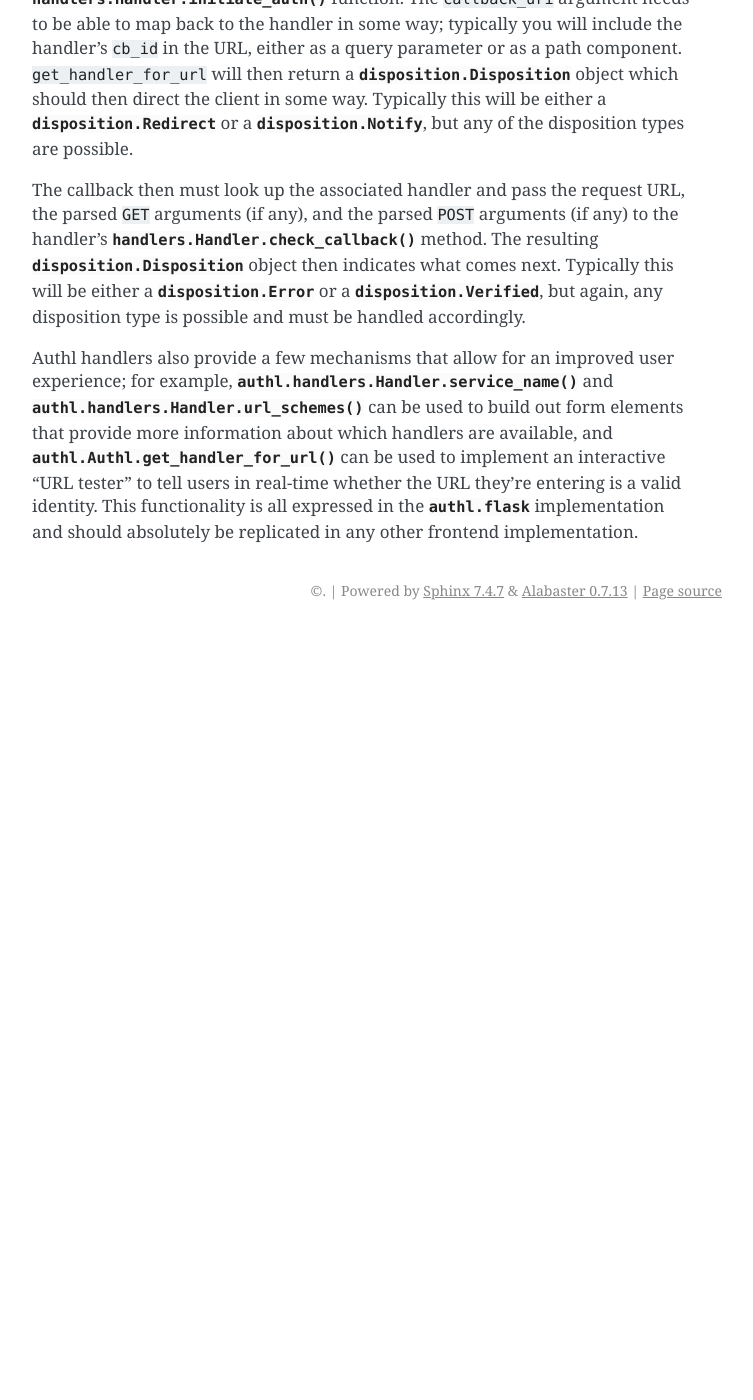
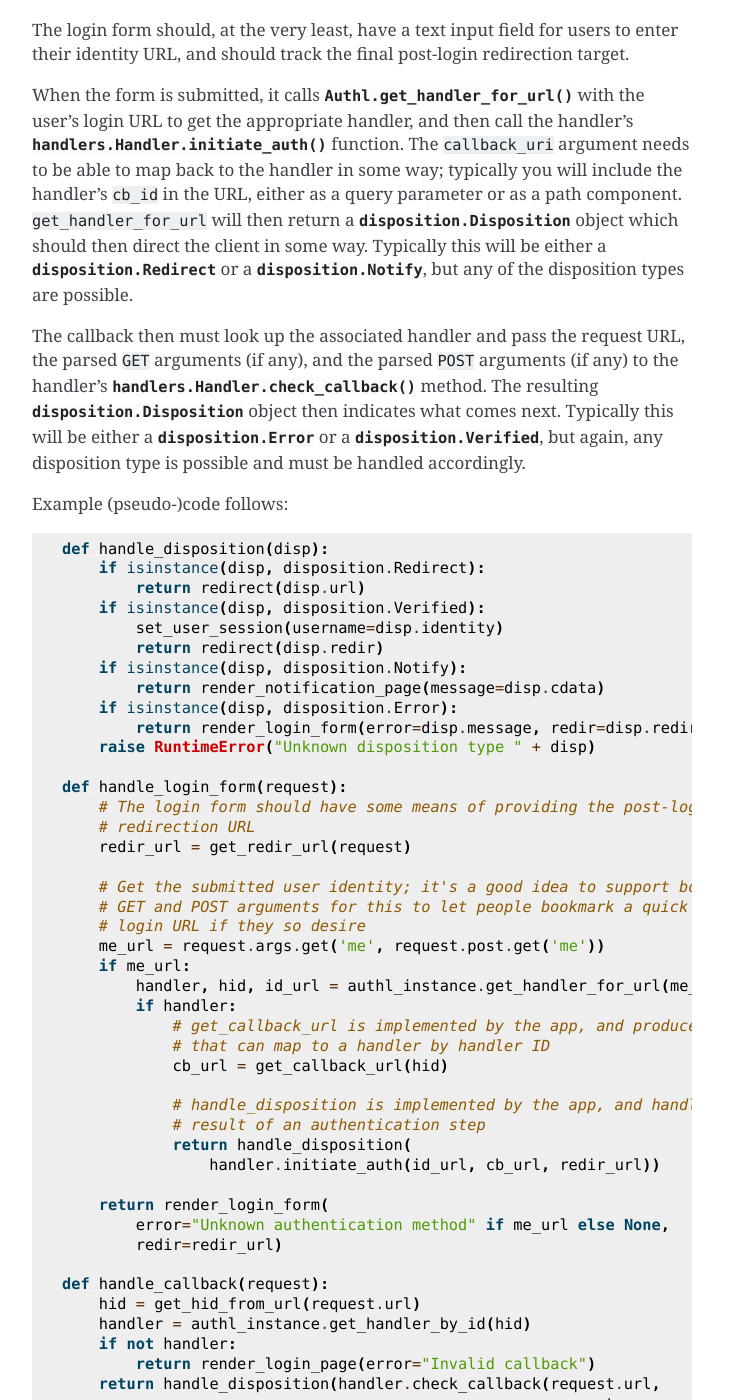
Before and after one commit to PlaidWeb/Authl, a Sphinx documentation site: the page built from docs/flow.rst, in a window 1280 px wide and 1400 px high, scrolled down 375 px. Shown: the whole window, without its empty margins (388-1141 px from the left). Built offline with Sphinx 7.4.7, drawn with Linux system fonts in a browser that asks for light colours; before the commit the page ends 1005 px from its top, so only the background shows below that; some of the changed text lies outside the part shown.

Commit message:
Flesh out generic flow documentation

```diff
--- a/docs/flow.rst
+++ b/docs/flow.rst
@@ -1,14 +1,109 @@
 Authentication Flow
 ===================
 
-This is a brief, framework-agnostic overview of how to use Authl. If you want to use Authl with `Flask`_, instead consider using the :py:mod:`authl.flask` wrapper.
+This is a brief, framework-agnostic overview of how to use Authl. If you want to
+use Authl with `Flask`_, instead consider using the :py:mod:`authl.flask`
+wrapper.
 
 .. _Flask: https://flask.palletsprojects.com/
 
-Typically you will simply use :py:func:`authl.from_config` to build an instance with your configured handlers. However, you can also instance it and your handlers directly. See the documentation for :py:class:`Authl` and :py:func:`Authl.add_handler`, as well as the documentation for :py:mod:`authl.handlers`.
+Notably, the example code below is not written against any specific framework
+and is just to be used as a rough example of how it might look.
 
-For the login flow, you need two parts: a login form, and a callback handler. The login form, at its simplest, should call :py:func:`Authl.get_handler_for_url` with the user's login URL to get the appropriate handler, and then call the handler's :py:func:`handlers.Handler.initiate_auth` function. The ``callback_uri`` argument needs to be able to map back to the handler in some way; typically you will include the handler's ``cb_id`` in the URL, either as a query parameter or as a path component. ``get_handler_for_url`` will then return a :py:class:`disposition.Disposition` object which should then direct the client in some way. Typically this will be either a :py:class:`disposition.Redirect` or a :py:class:`disposition.Notify`, but any of the disposition types are possible.
+Typically you will simply use :py:func:`authl.from_config` to build an instance
+with your configured handlers. However, you can also instance it and your
+handlers directly. See the documentation for :py:class:`Authl` and
+:py:func:`Authl.add_handler`, as well as the documentation for
+:py:mod:`authl.handlers`.
 
-The callback then must look up the associated handler and pass the request URL, the parsed ``GET`` arguments (if any), and the parsed ``POST`` arguments (if any) to the handler's :py:func:`handlers.Handler.check_callback` method. The resulting :py:class:`disposition.Disposition` object then indicates what comes next. Typically this will be either a :py:class:`disposition.Error` or a :py:class:`disposition.Verified`, but again, any disposition type is possible and must be handled accordingly.
+For the login flow, you need two parts: a login form, and a callback handler.
 
-Authl handlers also provide a few mechanisms that allow for an improved user experience; for example, :py:func:`authl.handlers.Handler.service_name` and :py:func:`authl.handlers.Handler.url_schemes` can be used to build out form elements that provide more information about which handlers are available, and :py:func:`authl.Authl.get_handler_for_url` can be used to implement an interactive "URL tester" to tell users in real-time whether the URL they're entering is a valid identity. This functionality is all expressed in the :py:mod:`authl.flask` implementation and should absolutely be replicated in any other frontend implementation.
+The login form should, at the very least, have a text input field for users to
+enter their identity URL, and should track the final post-login redirection
+target.
+
+When the form is submitted, it calls
+:py:func:`Authl.get_handler_for_url` with the user's login URL to get the
+appropriate handler, and then call the handler's
+:py:func:`handlers.Handler.initiate_auth` function. The ``callback_uri``
+argument needs to be able to map back to the handler in some way; typically you
+will include the handler's ``cb_id`` in the URL, either as a query parameter or
+as a path component. ``get_handler_for_url`` will then return a
+:py:class:`disposition.Disposition` object which should then direct the client
+in some way. Typically this will be either a :py:class:`disposition.Redirect` or
+a :py:class:`disposition.Notify`, but any of the disposition types are possible.
+
+The callback then must look up the associated handler and pass the request URL,
+the parsed ``GET`` arguments (if any), and the parsed ``POST`` arguments (if
+any) to the handler's :py:func:`handlers.Handler.check_callback` method. The
+resulting :py:class:`disposition.Disposition` object then indicates what comes
+next. Typically this will be either a :py:class:`disposition.Error` or a
+:py:class:`disposition.Verified`, but again, any disposition type is possible
+and must be handled accordingly.
+
+Example (pseudo-)code follows:
+
+.. code-block:: python
+
+    def handle_disposition(disp):
+        if isinstance(disp, disposition.Redirect):
+            return redirect(disp.url)
+        if isinstance(disp, disposition.Verified):
+            set_user_session(username=disp.identity)
+            return redirect(disp.redir)
+        if isinstance(disp, disposition.Notify):
+            return render_notification_page(message=disp.cdata)
+        if isinstance(disp, disposition.Error):
+            return render_login_form(error=disp.message, redir=disp.redir)
+        raise RuntimeError("Unknown disposition type " + disp)
+
+    def handle_login_form(request):
+        # The login form should have some means of providing the post-login
+        # redirection URL
+        redir_url = get_redir_url(request)
+
+        # Get the submitted user identity; it's a good idea to support both
+        # GET and POST arguments for this to let people bookmark a quick
+        # login URL if they so desire
+        me_url = request.args.get('me', request.post.get('me'))
+        if me_url:
+            handler, hid, id_url = authl_instance.get_handler_for_url(me_url)
+            if handler:
+                # get_callback_url is implemented by the app, and produces a URL
+                # that can map to a handler by handler ID
+                cb_url = get_callback_url(hid)
+
+                # handle_disposition is implemented by the app, and handles the
+                # result of an authentication step
+                return handle_disposition(
+                    handler.initiate_auth(id_url, cb_url, redir_url))
+
+        return render_login_form(
+            error="Unknown authentication method" if me_url else None,
+            redir=redir_url)
+
+    def handle_callback(request):
+        hid = get_hid_from_url(request.url)
+        handler = authl_instance.get_handler_by_id(hid)
+        if not handler:
+            return render_login_page(error="Invalid callback")
+        return handle_disposition(handler.check_callback(request.url,
+                                                         request.args,
+                                                         request.post))
+
+Login form UX
+-------------
+
+Authl handlers also provide a few mechanisms that allow for an improved user
+experience; for example, :py:func:`authl.handlers.Handler.service_name` and
+:py:func:`authl.handlers.Handler.url_schemes` can be used to build out form
+elements that provide more information about which handlers are available, and
+:py:func:`authl.Authl.get_handler_for_url` can be used to implement an
+interactive "URL tester" to tell users in real-time whether the URL they're
+entering is a valid identity. This functionality is all expressed in the
+:py:mod:`authl.flask` implementation and should absolutely be replicated in any
+other frontend implementation.
+
+See the `default Flask login template
+<https://github.com/PlaidWeb/Authl/blob/main/authl/flask_templates/login.html>`_
+for an example of how this might look.
```
